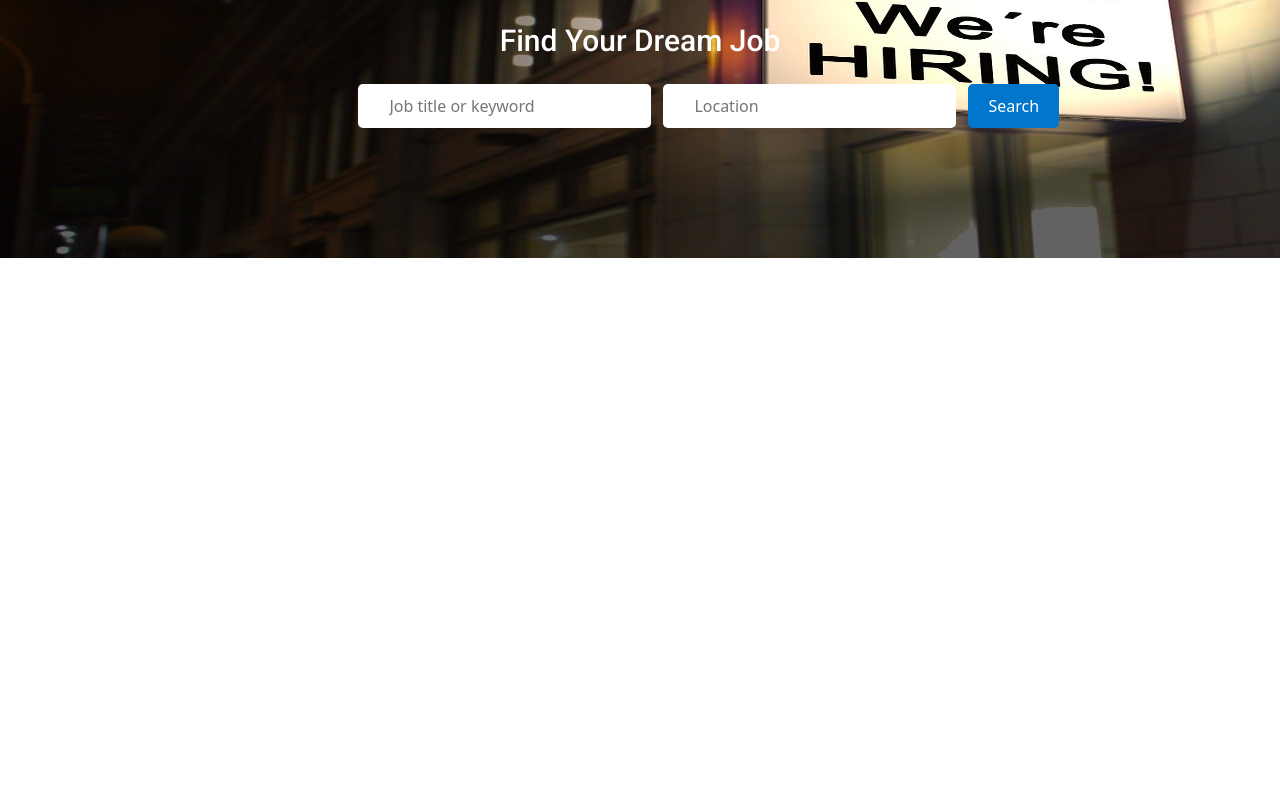
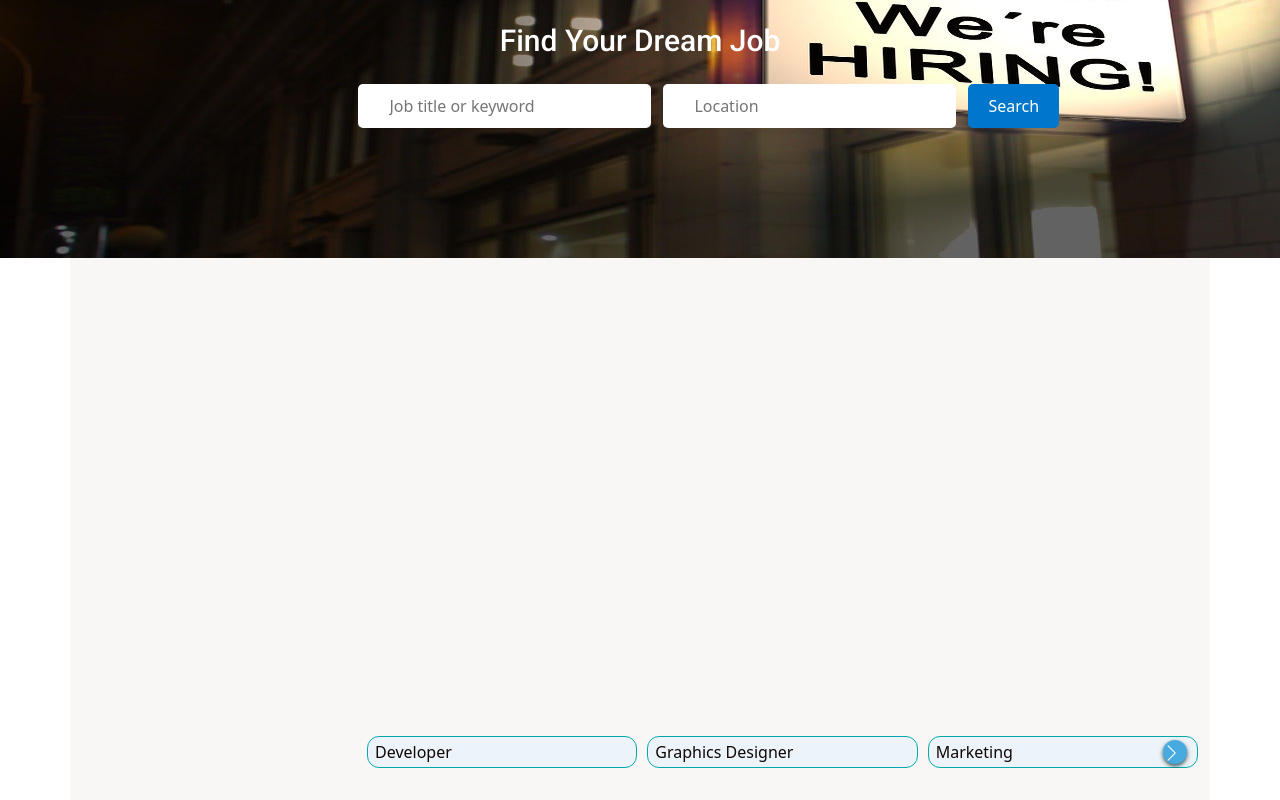
Before and after one commit to Surajshahi2020/jobportalfrontend, a React (Create React App) app: page / in a window 1280 px wide. Shown: the part 245-1045 px from the top of the page. Before the commit the page ends 873 px from the top, so only its background shows below. Built offline with nearby package versions, Linux system fonts and the light colour scheme; the HTML template or start-up script is replaced by a standard one.

Commit message:
job card with fulltime and apply ui done

```diff
--- a/package.json
+++ b/package.json
@@ -11,6 +11,7 @@
     "react-dom": "^18.2.0",
     "react-router-dom": "^6.11.1",
     "react-scripts": "5.0.1",
+    "swiper": "^9.3.0",
     "web-vitals": "^2.1.4"
   },
   "scripts": {
--- a/src/component/content/content.css
+++ b/src/component/content/content.css
@@ -1,3 +1,7 @@
+.container {
+  background-color: #f9f6f6;
+}
+
 .content h1 {
   font-family: "Roboto", sans-serif;
   display: block;
@@ -21,6 +25,7 @@
   left: 50%;
   transform: translate(-50%, 50%);
   color: #fff;
+  background: transparent;
 }
 .content-image form {
   position: absolute;
@@ -41,7 +46,8 @@ form {
 .job-list {
   height: 100%;
   overflow-y: hidden;
-  height: 370px;
+  height: 500px;
+  width: max-content;
 }
 
 .job-list:hover {
@@ -54,7 +60,7 @@ form {
 }
 .job-list-content {
   border: 1px solid #cccccc;
-  width: 71%;
+  padding: 0.2rem;
 }
 .job-list-content-img {
   overflow: hidden;
@@ -124,7 +130,6 @@ button {
   display: block;
   background-color: #077fcb;
   color: #fff;
-  width: 71%;
   padding: 6px 28px;
   font-size: 19px;
   font-weight: 400;
@@ -172,3 +177,139 @@ button {
 .date-start-end p {
   margin-bottom: 0 !important;
 }
+.job {
+  margin: 0.5rem auto;
+}
+
+.second-content-header {
+  margin-bottom: 2rem;
+}
+.swiper-slide {
+  display: block;
+  background-color: #edf4f9;
+  color: #0f0606;
+  border: 1px solid #00a7ac;
+  border-radius: 12px;
+  padding: 3px 7px;
+  font-family: var(--font-exo2);
+  font-weight: 500;
+  font-size: 1rem;
+}
+
+.mc .row {
+  align-items: baseline;
+}
+
+.swiper-button-prev:after,
+.swiper-button-next:after {
+  font-size: 16px !important;
+  border-radius: 70%;
+  background-color: #48abe0;
+  color: white;
+  border: none;
+  padding: 5px;
+  height: 1.5rem;
+  width: 1.5rem;
+  box-shadow: 0 2px 4px darkslategray;
+  cursor: pointer;
+  transition: all 0.2s ease;
+}
+.swiper-button-disabled {
+  display: none !important;
+}
+
+.card-container {
+  display: grid;
+  background: #f8f8f8;
+  grid-template-columns: 2fr 2fr;
+  border: 1px solid #f5fafa;
+  gap: 18px;
+  margin: 3rem 0;
+}
+.card-image img {
+  height: 210px;
+  width: 100%;
+  margin-right: 25px;
+  padding: 10px;
+}
+
+div .card-header {
+  color: black;
+  background-color: white;
+  margin-left: 10px;
+}
+
+.company-area {
+  display: flex;
+  align-items: center;
+  margin-bottom: 20px;
+  padding: 11px 0;
+}
+
+.image-logo img {
+  width: 40px;
+  height: 40px;
+  border-radius: 50%;
+  margin-left: 11px;
+}
+
+.name-location h5 {
+  font-size: -0.875rem;
+  font-weight: 600;
+  color: var(--title-color1);
+  font-family: var(--font-exo2);
+  transition: 0.35s;
+  margin-left: 20px;
+  margin-bottom: 8px;
+}
+
+.company-details {
+  display: flex;
+  align-items: center;
+  justify-content: space-between;
+  width: 100%;
+}
+
+.name-location ul {
+  margin: 0;
+  padding: 0;
+  list-style: none;
+}
+.job-description ul {
+  list-style: circle;
+}
+
+.job-description ul li p span.title {
+  color: #746363;
+}
+
+div.job-type-apply {
+  display: flex;
+  justify-content: space-between;
+  text-decoration: none;
+  margin-bottom: 10px;
+}
+
+div.job-type-apply a {
+  text-decoration: none;
+  margin-right: 12px;
+}
+
+.job-type span.light-green {
+  display: inline-block;
+  font-size: 0.875rem;
+  font-weight: 500;
+  color: black;
+  background: antiquewhite;
+  font-family: "Roboto", sans-serif;
+  border-radius: 50px;
+  padding: 5px 21px;
+  margin-left: 20px;
+}
+
+.apply-btn a {
+  font-size: 0.938rem;
+  font-weight: 500;
+  color: #00a7ac;
+  font-family: var(--font-exo2);
+}
--- a/src/component/content/content.jsx
+++ b/src/component/content/content.jsx
@@ -2,9 +2,52 @@ import React, { useState, useEffect } from "react";
 import "./content.css";
 import image from "../../images/image.jpg";
 
+import 'swiper/swiper-bundle.css';
+import SwiperCore, { Navigation, Pagination } from 'swiper';
+import { Swiper, SwiperSlide } from 'swiper/react';
+SwiperCore.use([Navigation, Pagination]);
+
+
 function Content() {
   const [jobList, setJobList] = useState([]);
   const [accessToken, setAccessToken] = useState("");
+  const [activeSlide, setActiveSlide] = useState(null);
+  const cardData = [
+    {
+      title: "Developer",
+      content: "Card content for Developer goes here",
+      imageUrl: "https://picsum.photos/id/242/200/300",
+    },
+    {
+      title: "Graphics Designer",
+      content: "Card content for Graphics Designer goes here",
+      imageUrl: "https://picsum.photos/id/238/200/300",
+    },
+    {
+      title: "Marketing",
+      content: "Card content for Marketing goes here",
+      imageUrl: "https://picsum.photos/id/239/200/300",
+    },
+    {
+      title: "Nurse",
+      content: "Card content for Nurse goes here",
+      imageUrl: "https://picsum.photos/id/240/200/300",
+    },
+    {
+      title: "Hardware",
+      content: "Card content for Hardware goes here",
+      imageUrl: "https://picsum.photos/id/241/200/300",
+    },
+    {
+      title: "Engineering",
+      content: "Card content for Engineering goes here",
+      imageUrl: "https://picsum.photos/id/242/200/300",
+    },
+  ];
+  const handleSlideClick = (index) => {
+    setActiveSlide(index);
+  };
+
 
   useEffect(() => {
     const token = localStorage.getItem("accessToken");
@@ -46,14 +89,12 @@ function Content() {
         </form>
       </div>
 
-      <div className="container">
+      <div className="container mc">
         <div className="row">
-          <div className="col-md-4">
+          <div className="col-md-3">
             <div className="job-list">
-
-
-            { localStorage.getItem("accessToken") && (<>
-            <h2>Lastest Jobs</h2>
+              {localStorage.getItem("accessToken") && (<>
+                <h2>Lastest Jobs</h2>
               </>)}
               {jobList.map((job) => (
                 <div className="job" key={job.id}>
@@ -100,7 +141,7 @@ function Content() {
                         </div>
                       </div>
                       <div className="date-link">
-                      <a href="https://example.com">Buy Now</a>
+                        <a href="https://example.com">Apply Now</a>
                       </div>
                     </div>
                   </div>
@@ -108,10 +149,96 @@ function Content() {
               ))}
             </div>
           </div>
-          <div className="col-md-8"></div>
+          <div className="col-md-9">
+            <div className="second-content-header ">
+              <Swiper
+                spaceBetween={10}
+                slidesPerView={3}
+                navigation
+              >
+                <SwiperSlide onClick={() => setActiveSlide(0)}>Developer</SwiperSlide>
+                <SwiperSlide onClick={() => setActiveSlide(1)}>Graphics Designer</SwiperSlide>
+                <SwiperSlide onClick={() => setActiveSlide(2)}>Marketing</SwiperSlide>
+                <SwiperSlide onClick={() => setActiveSlide(3)}>Nurse</SwiperSlide>
+                <SwiperSlide onClick={() => setActiveSlide(4)}>Hardware</SwiperSlide>
+                <SwiperSlide onClick={() => setActiveSlide(5)}>Engineering</SwiperSlide>
+              </Swiper>
+            </div>
+
+            {activeSlide !== null && (
+              <div className="card-container">
+                {cardData.map((card, index) => (
+                  <div key={index} className={`card ${index === activeSlide ? "active" : ""}`}>
+                    <div className="card-image">
+                      <img src={card.imageUrl} alt={card.title} />
+                    </div>
+
+                    <div className="company-area">
+                      <div className="image-logo">
+                        <img src={card.imageUrl} alt={card.title} />
+                      </div>
+                      <div className="company-details">
+                        <div className="name-location">
+                          <h5>Wordpress Developer</h5>
+                          <ul>
+                            <li>Soft Benz Info Sys</li>
+                            <li><span className="title">Deadline:</span>2 April 2023</li>
+                          </ul>
+                        </div>
+                      </div>
+                    </div>
+
+                    <div className="job-description">
+                      <ul>
+                        <li>
+                          <p>
+                          <span className="title">Salary:</span>$60-$90
+                          <span className="time">/</span>Per Hour
+
+                          </p>
+                        </li>
+                        <li>
+                          <p>
+                          <span className="title">Experience:</span>3-3.5 Years
+                          </p>
+                        </li>
+                        <li>
+                          <p>
+                          <span className="title">Location:</span>Dhaka, Bangladesh
+                          </p>
+                        </li>
+
+                      </ul>
+                    </div>
+
+                    <div className="job-type-apply">
+                      <div className="job-type">
+                        <span className="light-green">Full Time</span>
+                      </div>
+                      <div className="apply-btn">
+                          <a href="https://preview.themeforest.net/item/jobes-job-portal-html-template/full_screen_preview/43974301?_ga=2.78735261.860034729.1683561914-196358546.1674547707">
+                          <span>
+                          <i className="fa fa-circle"></i>
+                          </span>
+                          Apply Now
+                          </a>
+                      </div>
+                    </div>
+
+
+                  </div>
+                ))}
+              </div>
+            )}
+
+
+          </div>
         </div>
       </div>
     </div>
+
+
+
   );
 }
 
--- a/src/component/navigation/navbar.css
+++ b/src/component/navigation/navbar.css
@@ -28,7 +28,7 @@
   transition: all linear 0.3s;
 }
 
-ul {
+.main-header ul {
   display: flex;
   list-style: none;
   justify-content: flex-end;
```
Also changed, not shown: src/component/content/CardList.jsx (added, +24 -0 lines), 1 other file (tests, documents, lock files or other folders).
